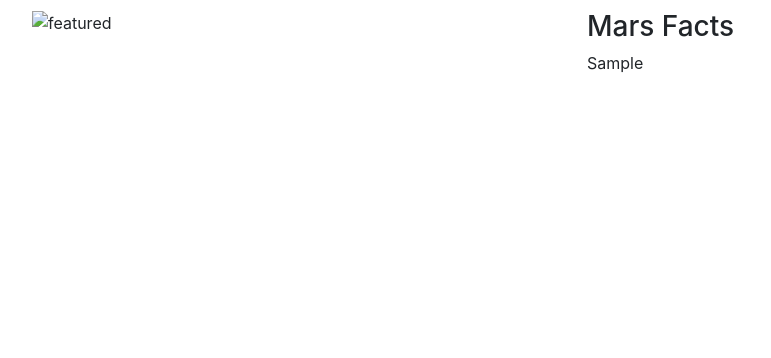
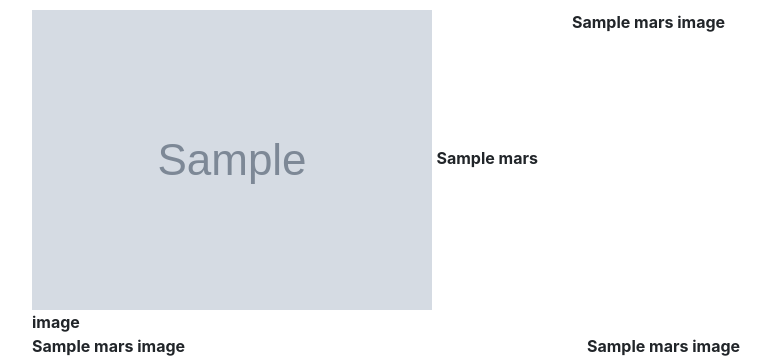
Before and after one commit to aaranzazuu/Mission-to-Mars, a Flask app: template Missions_to_Mars/templates/index.html in a window 1280 px wide. Shown: the part 820-1178 px from the top of the page, without its empty margins (68-839 px from the left). Before the commit the page ends 893 px from the top, so only its background shows below. Run offline with Flask 2, Linux system fonts and the light colour scheme; the template is opened without the code that fills it: most values are stand-ins (such as "Sample title", 1, 10 or a date in 2020); grey boxes marked "Sample" are stand-in pictures; some libraries are stand-ins or nearby versions.

Commit message:
scrape almost done

```diff
--- a/Missions_to_Mars/templates/index.html
+++ b/Missions_to_Mars/templates/index.html
@@ -21,26 +21,32 @@
     <p>{{mars_info.Description }}</p>
     <div class="container">
       <div class="row">
-        <div class="col-sm">
+        <div class="col-6">
           <h3>Featured Mars Image</h3>
-          <img src="https://www.jpl.nasa.gov/spaceimages/images/wallpaper/PIA19323-1920x1200.jpg" class="img-fluid" alt="figure 1">
+          <img src="mars_info.featured_url" alt="figure 1">
           <p>{{mars_info.Image_URL}}</p>
         </div>
-        <div class="col-sm">
+        <div class="col-6">
           <h3>Mars Facts</h3>
-          <a href= "{{mars_info.featured_url }}">Link Here</a>
+          <table>{{mars_info.Mars_Facts}}</table>
         </div>
       </div>
     </div>
     <h3>Mars Hemispheres</h3>
     <div class="container">
       <div class="row">
-        <div class="col-sm">
-          <img src= {{mars_info.featured_url}} alt="featured">
+        <div class="col-6">
+          <img src="{{ mars_info.Mars_Images[0].img_url  }}" alt="Mars">
+          <b>{{mars_info.Mars_Images[0].title}}</b>
         </div>
-        <div class="col-sm">
-          <h3>Mars Facts</h3>
-          {{mars_info.Mars_Facts }}
+        <div class="col-s6">
+          <b>{{mars_info.Mars_Images[1].title}}</b>
+        </div>
+        <div class="col-6">
+          <b>{{mars_info.Mars_Images[2].title}}</b>
+        </div>
+        <div class="col-6">
+        <b>{{mars_info.Mars_Images[3].title}}</b>
         </div>
       </div>
     </div>
```
Also changed, not shown: 2 other files.
